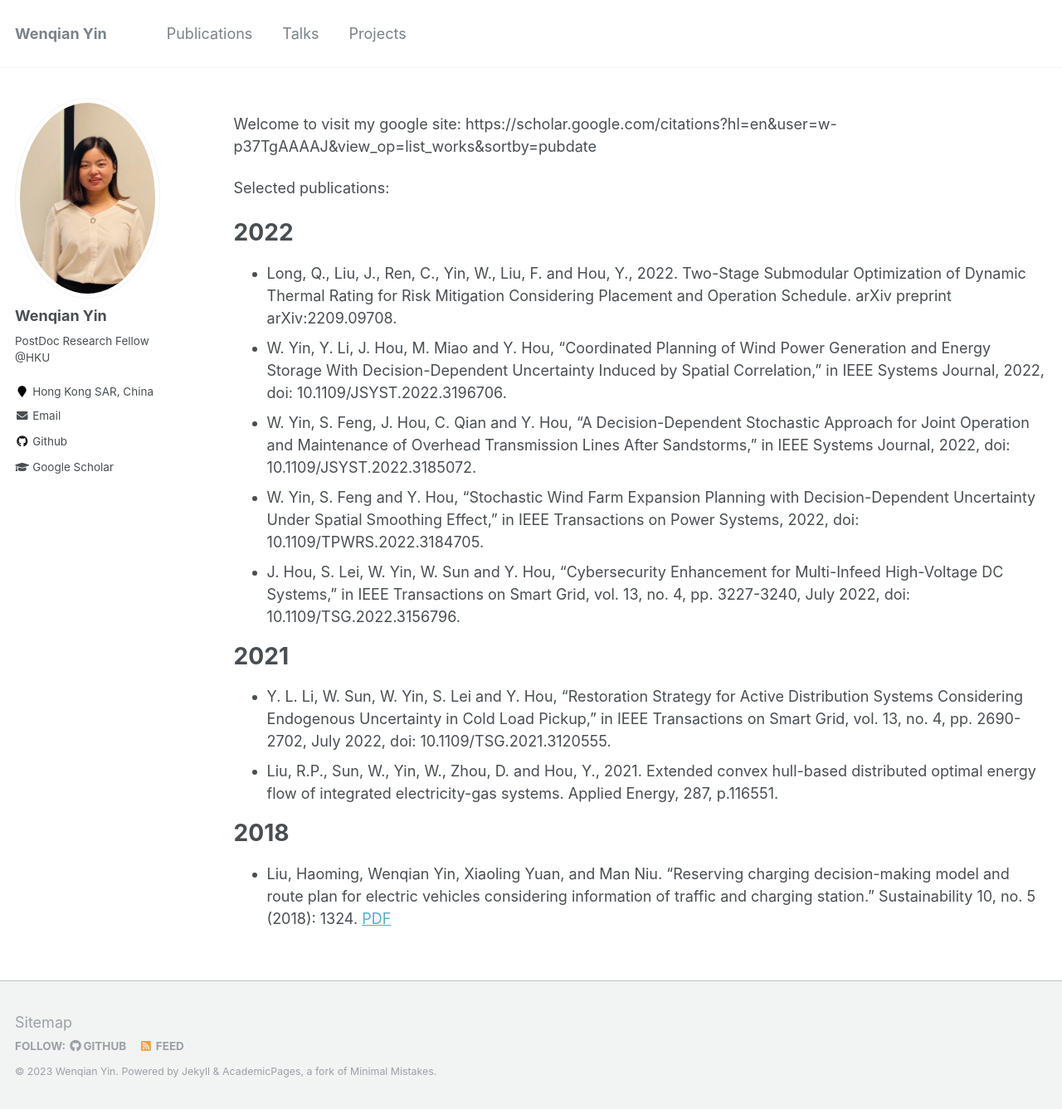
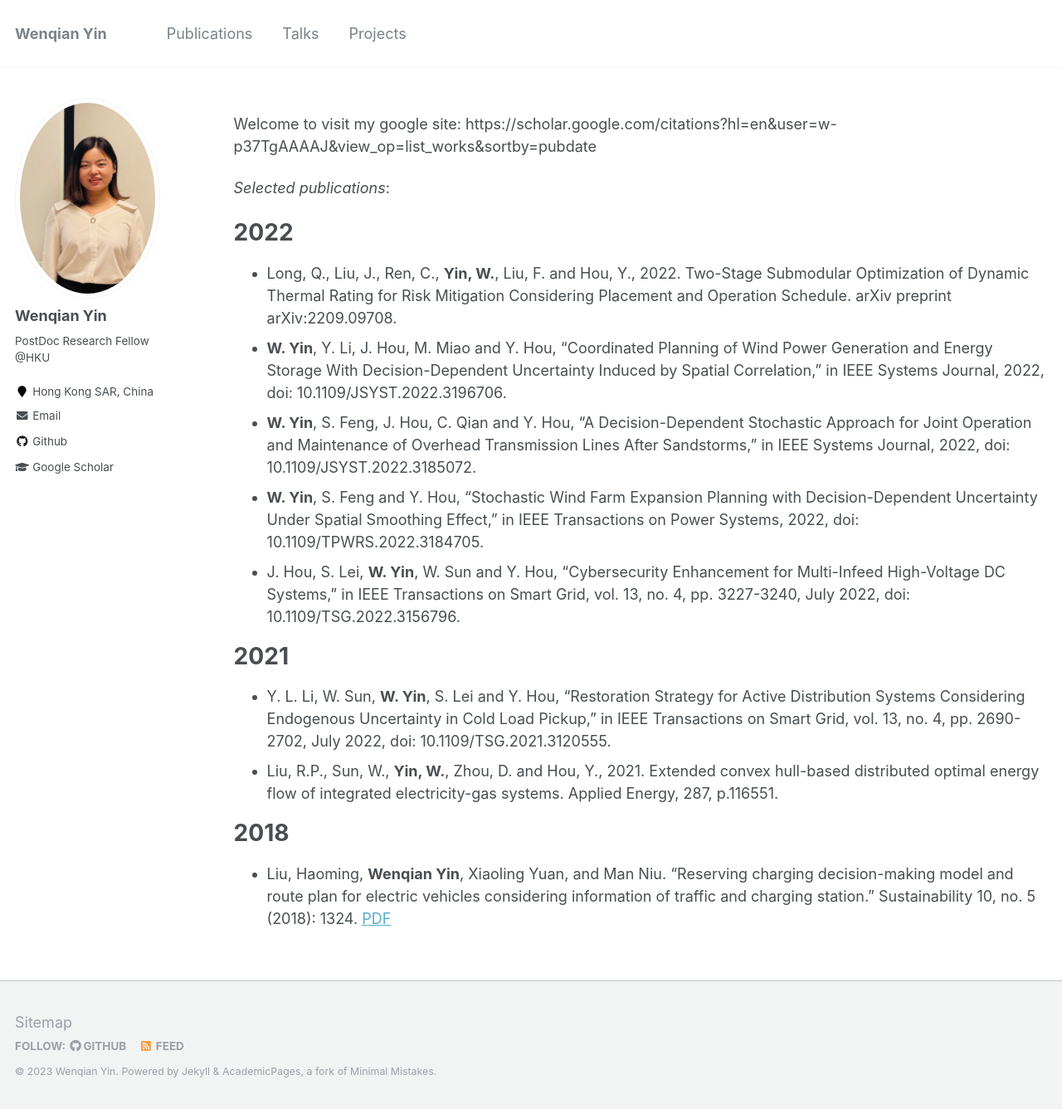
Before and after one commit to wenqianYIN/wb, a Jekyll site: the page built from _pages/cv.md, in a window 1280 px wide and 1337 px high. Shown: the whole window at 83% size. Built offline with Jekyll 4.4.1, drawn with Linux system fonts in a browser that asks for light colours.

Commit message:
Update cv.md

```diff
--- a/_pages/cv.md
+++ b/_pages/cv.md
@@ -10,21 +10,21 @@ redirect_from:
 
 Welcome to visit my google site: https://scholar.google.com/citations?hl=en&user=w-p37TgAAAAJ&view_op=list_works&sortby=pubdate
 
-Selected publications:
+_Selected publications_:
 
 2022
 ======
-* Long, Q., Liu, J., Ren, C., Yin, W., Liu, F. and Hou, Y., 2022. Two-Stage Submodular Optimization of Dynamic Thermal Rating for Risk Mitigation Considering Placement and Operation Schedule. arXiv preprint arXiv:2209.09708.
-* W. Yin, Y. Li, J. Hou, M. Miao and Y. Hou, "Coordinated Planning of Wind Power Generation and Energy Storage With Decision-Dependent Uncertainty Induced by Spatial Correlation," in IEEE Systems Journal, 2022, doi: 10.1109/JSYST.2022.3196706.
-* W. Yin, S. Feng, J. Hou, C. Qian and Y. Hou, "A Decision-Dependent Stochastic Approach for Joint Operation and Maintenance of Overhead Transmission Lines After Sandstorms," in IEEE Systems Journal, 2022, doi: 10.1109/JSYST.2022.3185072.
-* W. Yin, S. Feng and Y. Hou, "Stochastic Wind Farm Expansion Planning with Decision-Dependent Uncertainty Under Spatial Smoothing Effect," in IEEE Transactions on Power Systems, 2022, doi: 10.1109/TPWRS.2022.3184705.
-* J. Hou, S. Lei, W. Yin, W. Sun and Y. Hou, "Cybersecurity Enhancement for Multi-Infeed High-Voltage DC Systems," in IEEE Transactions on Smart Grid, vol. 13, no. 4, pp. 3227-3240, July 2022, doi: 10.1109/TSG.2022.3156796.
+* Long, Q., Liu, J., Ren, C., **Yin, W.**, Liu, F. and Hou, Y., 2022. Two-Stage Submodular Optimization of Dynamic Thermal Rating for Risk Mitigation Considering Placement and Operation Schedule. arXiv preprint arXiv:2209.09708.
+* **W. Yin**, Y. Li, J. Hou, M. Miao and Y. Hou, "Coordinated Planning of Wind Power Generation and Energy Storage With Decision-Dependent Uncertainty Induced by Spatial Correlation," in IEEE Systems Journal, 2022, doi: 10.1109/JSYST.2022.3196706.
+* **W. Yin**, S. Feng, J. Hou, C. Qian and Y. Hou, "A Decision-Dependent Stochastic Approach for Joint Operation and Maintenance of Overhead Transmission Lines After Sandstorms," in IEEE Systems Journal, 2022, doi: 10.1109/JSYST.2022.3185072.
+* **W. Yin**, S. Feng and Y. Hou, "Stochastic Wind Farm Expansion Planning with Decision-Dependent Uncertainty Under Spatial Smoothing Effect," in IEEE Transactions on Power Systems, 2022, doi: 10.1109/TPWRS.2022.3184705.
+* J. Hou, S. Lei, **W. Yin**, W. Sun and Y. Hou, "Cybersecurity Enhancement for Multi-Infeed High-Voltage DC Systems," in IEEE Transactions on Smart Grid, vol. 13, no. 4, pp. 3227-3240, July 2022, doi: 10.1109/TSG.2022.3156796.
 
 2021
 ======
-* Y. L. Li, W. Sun, W. Yin, S. Lei and Y. Hou, "Restoration Strategy for Active Distribution Systems Considering Endogenous Uncertainty in Cold Load Pickup," in IEEE Transactions on Smart Grid, vol. 13, no. 4, pp. 2690-2702, July 2022, doi: 10.1109/TSG.2021.3120555.
-* Liu, R.P., Sun, W., Yin, W., Zhou, D. and Hou, Y., 2021. Extended convex hull-based distributed optimal energy flow of integrated electricity-gas systems. Applied Energy, 287, p.116551.
+* Y. L. Li, W. Sun, **W. Yin**, S. Lei and Y. Hou, "Restoration Strategy for Active Distribution Systems Considering Endogenous Uncertainty in Cold Load Pickup," in IEEE Transactions on Smart Grid, vol. 13, no. 4, pp. 2690-2702, July 2022, doi: 10.1109/TSG.2021.3120555.
+* Liu, R.P., Sun, W., **Yin, W.**, Zhou, D. and Hou, Y., 2021. Extended convex hull-based distributed optimal energy flow of integrated electricity-gas systems. Applied Energy, 287, p.116551.
 
 2018
 ======
-* Liu, Haoming, Wenqian Yin, Xiaoling Yuan, and Man Niu. "Reserving charging decision-making model and route plan for electric vehicles considering information of traffic and charging station." Sustainability 10, no. 5 (2018): 1324. [PDF](https://www.mdpi.com/2071-1050/10/5/1324)
+* Liu, Haoming, **Wenqian Yin**, Xiaoling Yuan, and Man Niu. "Reserving charging decision-making model and route plan for electric vehicles considering information of traffic and charging station." Sustainability 10, no. 5 (2018): 1324. [PDF](https://www.mdpi.com/2071-1050/10/5/1324)
```
